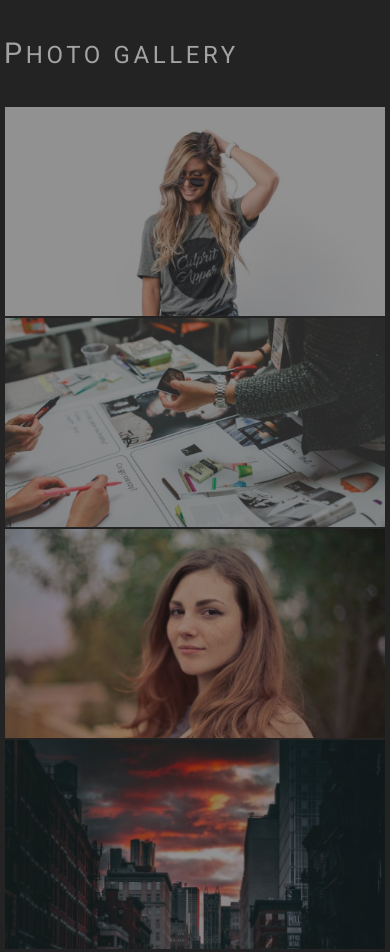
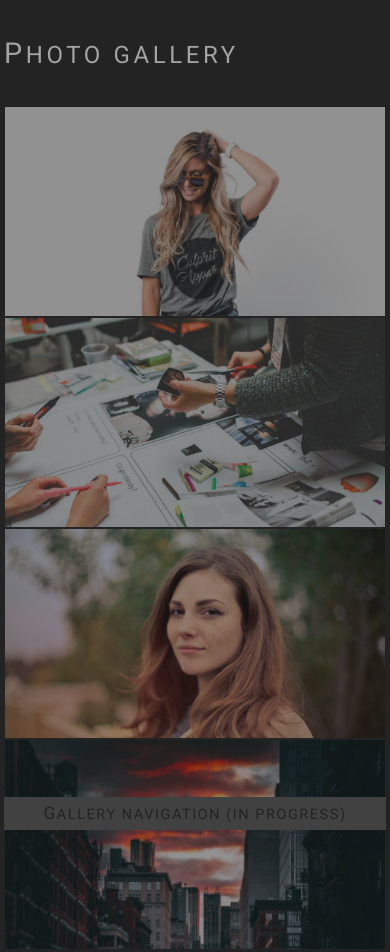
Before and after one commit to dominikslawkowski/CodersCamp---projekt-2, a plain HTML site: page index.html in a window 390 px wide. Shown: the top 952 px of the page. Drawn offline with Linux system fonts and the light colour scheme; a script that the page names is missing.

Commit message:
gallery nav container

```diff
--- a/index.html
+++ b/index.html
@@ -77,6 +77,7 @@
             </div>
         </div>
         <div class="sn5_nav">
+            <span class="capital-letter">G</span>allery navigation (in progress)
         </div>
     </section>
 </body>
--- a/style.css
+++ b/style.css
@@ -252,3 +252,35 @@ p.sn5-desc {
     background-color: rgba(35, 35, 35, 0.9);
     color: var(--c-color);
 }
+
+.sn5_nav {
+    min-width: 200px;
+    max-width: 40%;
+    font-size: 0.9rem;
+    color: var(--a-color);
+    text-transform: uppercase;
+    letter-spacing: 0.1rem;
+    text-align: center;
+    margin: 0 auto;
+    padding: 0.4rem 0;
+    font-family: 'Roboto', sans-serif;
+    font-weight: 400;
+    background-color: var(--b-color);
+}
+
+@media only screen and (max-width: 1100px) {
+    .sn5_nav {
+        max-width: 70%;
+    }
+}
+
+@media only screen and (max-width: 620px) {
+    .sn5_nav {
+        min-width: 98%;
+        max-width: 98%;
+        position: fixed;
+        bottom: 1em;
+        left: 0;
+        margin-left: 1%;
+    }
+}
```
